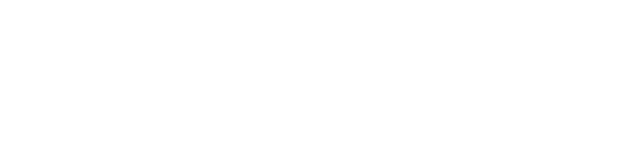
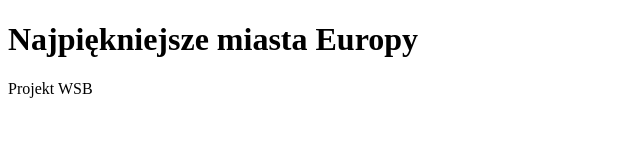
Before and after one commit to OktawianMac/WSB-zajecia, a plain HTML site: page index.html in a window 1280 px wide. Shown: the whole page, without its empty margins (0-640 px from the left). Drawn offline with Linux system fonts and the light colour scheme.

Commit message:
dodaj strukture dokumentu html

```diff
--- a/index.html
+++ b/index.html
@@ -6,6 +6,12 @@
     <title>Miasta Europy</title>
 </head>
 <body>
-
+    <header>
+        <h1>Najpiękniejsze miasta Europy</h1>
+    </header>
+    <main></main>
+    <footer>
+        <p>Projekt WSB</p>
+    </footer>
 </body>
 </html>
```
